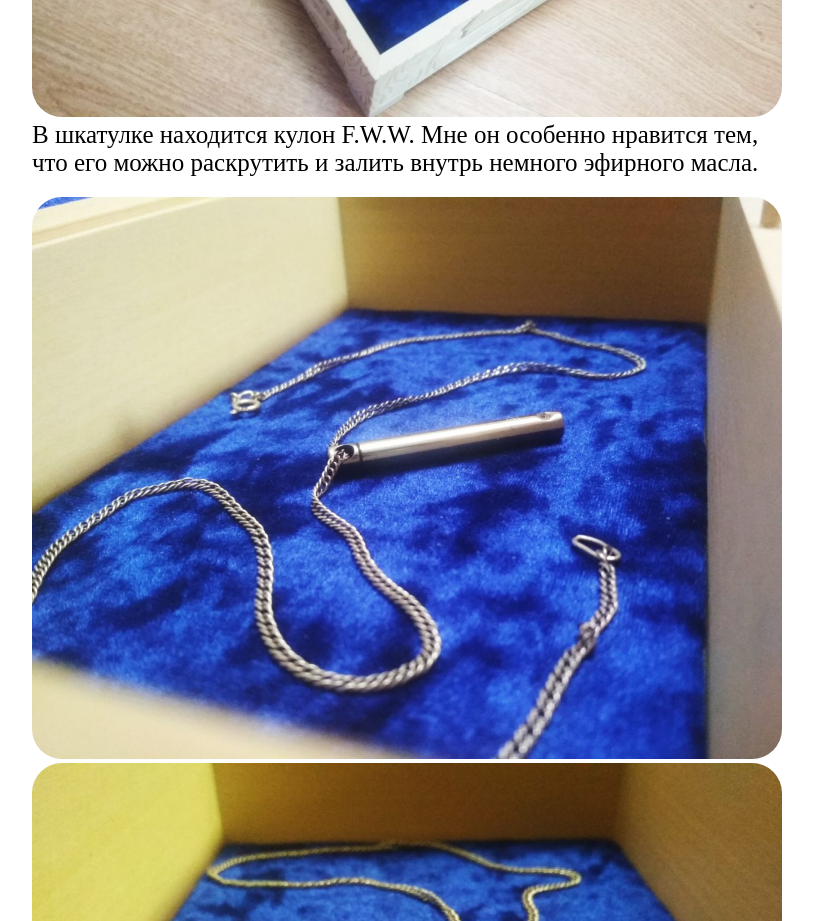
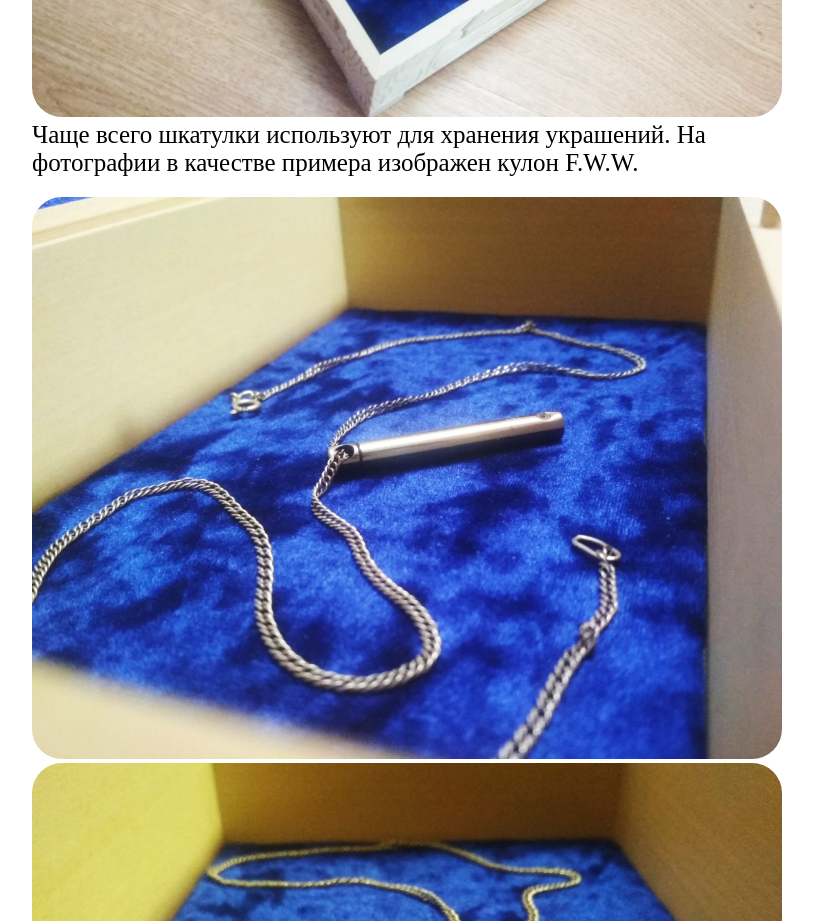
Before and after one commit to Roman5675/Wood-carving, a plain HTML site: page index.html in a window 1280 px wide. Shown: the part 4860-5781 px from the top of the page, without its empty margins (233-1046 px from the left). Drawn offline with Linux system fonts and the light colour scheme.

Commit message:
Update index.html

```diff
--- a/index.html
+++ b/index.html
@@ -54,8 +54,8 @@
 
       <div class="info">
         <p1>
-          В шкатулке находится кулон F.W.W. Мне он особенно нравится тем, что
-          его можно раскрутить и залить внутрь немного эфирного масла.
+          Чаще всего шкатулки используют для хранения украшений. На фотографии в
+          качестве примера изображен кулон F.W.W.
         </p1>
       </div>
       <img class="marginauto" src="2.jpg" alt="" />
```
